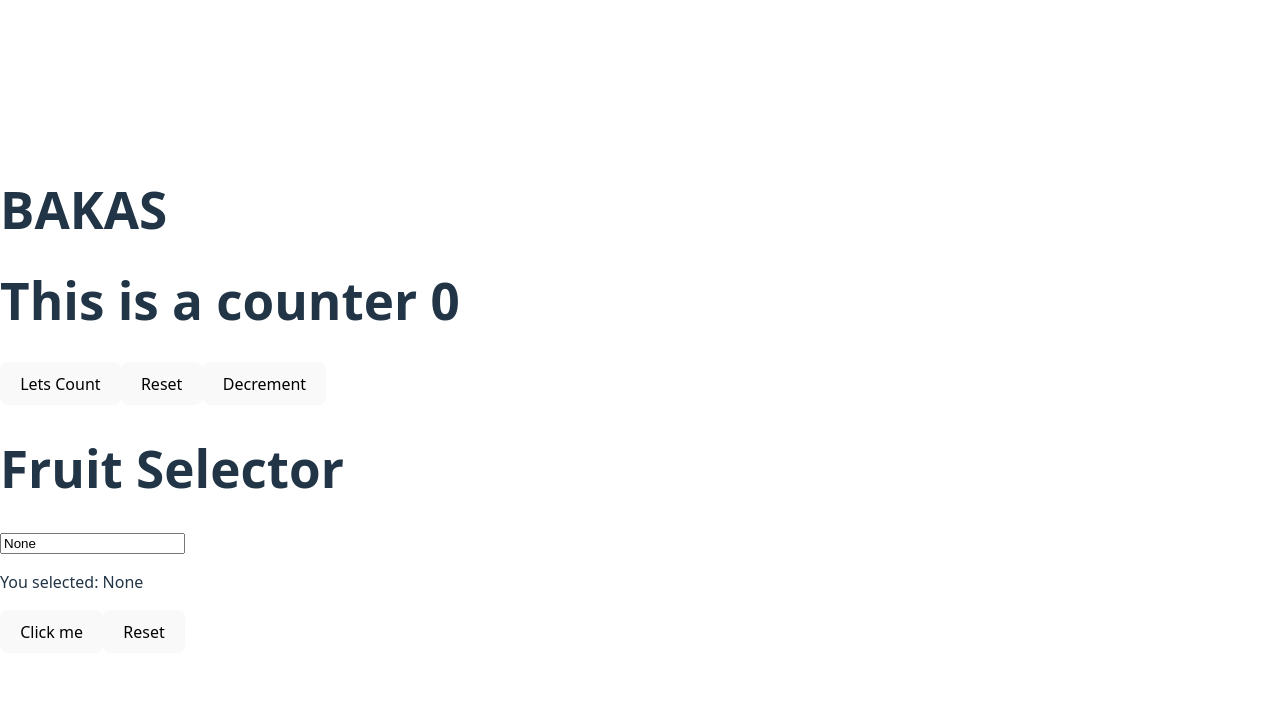
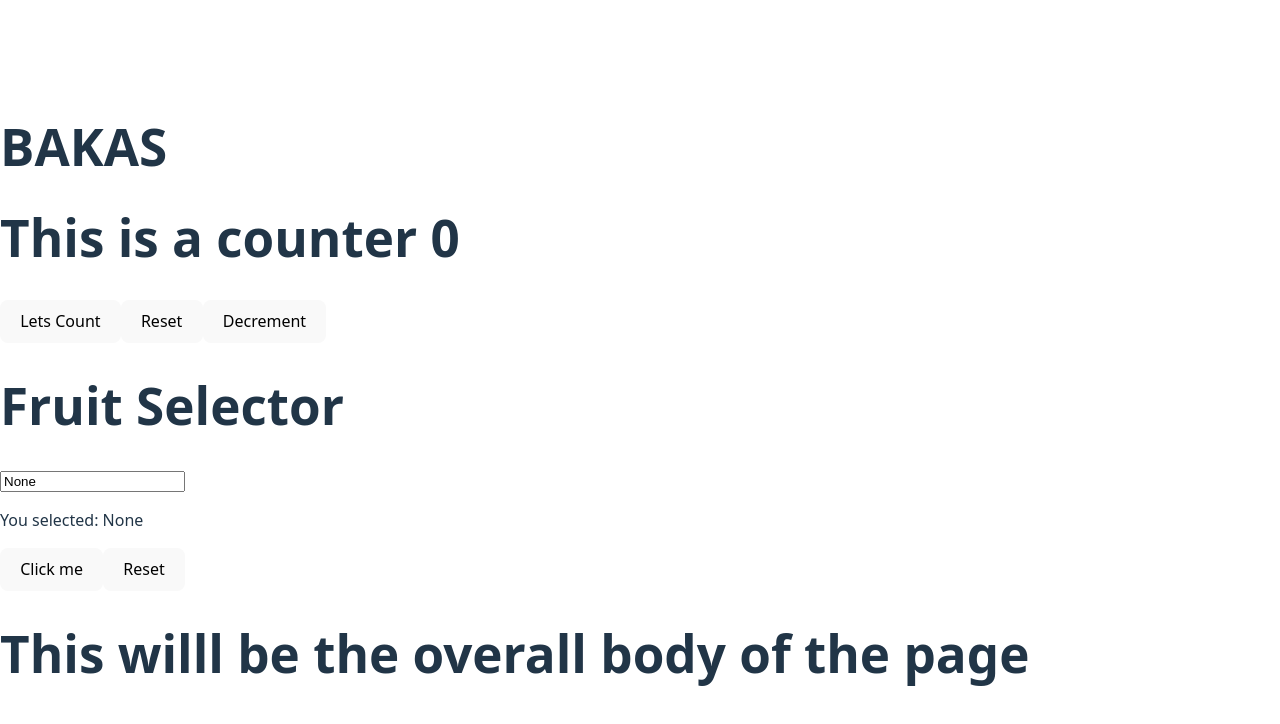
Before and after one commit to Adhikariroshn/bakas, a React (Vite) app: page / in a window 1280 px wide. Shown: the top 724 px of the page. Built offline with nearby package versions, Linux system fonts and the light colour scheme.

Commit message:
The body

```diff
--- a/src/App.jsx
+++ b/src/App.jsx
@@ -1,5 +1,6 @@
 import Navbar from "./Navbar";
 import Fruit from "./Fruit";
+import Bbody from "./Bbody";
 function App() {
   return(
     <>
@@ -8,6 +9,7 @@ function App() {
       </h1>
       <Navbar />
       <Fruit />
+      <Bbody />
       </>
   )
 }
--- /dev/null
+++ b/src/Bbody.jsx
@@ -0,0 +1,10 @@
+function Bbody() {
+    return (
+         <div className="Bbody">
+            <h1> This willl be the overall body of the page</h1>
+
+        </div>
+    )
+}
+
+export default Bbody;
```
